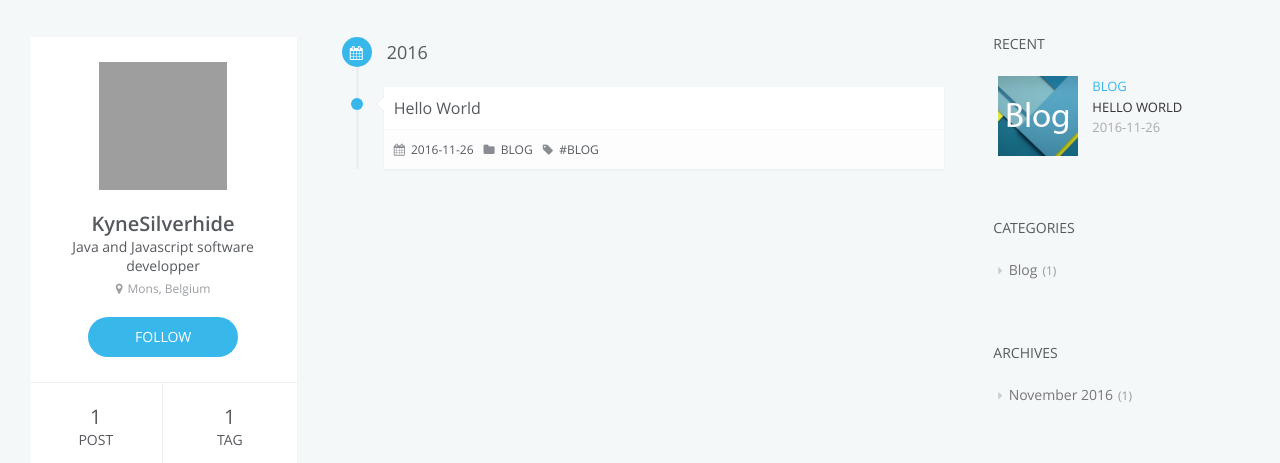
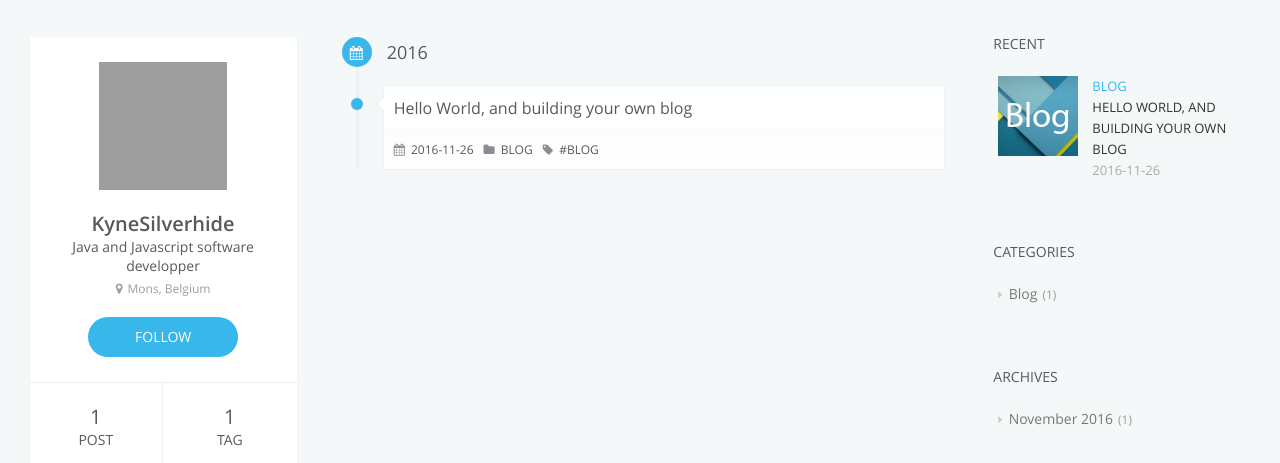
Before and after one commit to KyneSilverhide/kynesilverhide.github.io, a plain HTML site: page archives/index.html in a window 1280 px wide. Shown: the part 67-530 px from the top of the page. Drawn offline with Linux system fonts and the light colour scheme; grey boxes are pictures that could not be loaded.

Commit message:
Site updated: 2016-11-28 21:45:52

```diff
--- a/archives/index.html
+++ b/archives/index.html
@@ -173,7 +173,7 @@
 
 
         <h1 itemprop="name">
-            <a class="timeline-article-title" href="/2016/11/26/Hello-World/">Hello World</a>
+            <a class="timeline-article-title" href="/2016/11/26/Hello-World/">Hello World, and building your own blog</a>
         </h1>
 
 
@@ -220,7 +220,7 @@
                             <a href="/2016/11/26/Hello-World/" class="thumbnail">
 
 
-        <span style="background-image:url(/images/thumb_blog.PNG)" alt="Hello World" class="thumbnail-image"></span>
+        <span style="background-image:url(/images/thumb_blog.PNG)" alt="Hello World, and building your own blog" class="thumbnail-image"></span>
 
 </a>
 
@@ -228,7 +228,7 @@
 
                         <div class="item-inner">
                             <p class="item-category"><a class="article-category-link" href="/categories/Blog/">Blog</a></p>
-                            <p class="item-title"><a href="/2016/11/26/Hello-World/" class="title">Hello World</a></p>
+                            <p class="item-title"><a href="/2016/11/26/Hello-World/" class="title">Hello World, and building your own blog</a></p>
                             <p class="item-date"><time datetime="2016-11-26T13:27:16.000Z" itemprop="datePublished">2016-11-26</time></p>
                         </div>
                     </li>
```
Also changed, not shown: 2016/11/26/Hello-World/index.html (+8 -8 lines), archives/2016/11/index.html (+3 -3 lines), archives/2016/index.html (+3 -3 lines), categories/Blog/index.html (+3 -3 lines), categories/index.html (+2 -2 lines), index.html (+4 -4 lines), tags/blog/index.html (+3 -3 lines), tags/index.html (+2 -2 lines).
